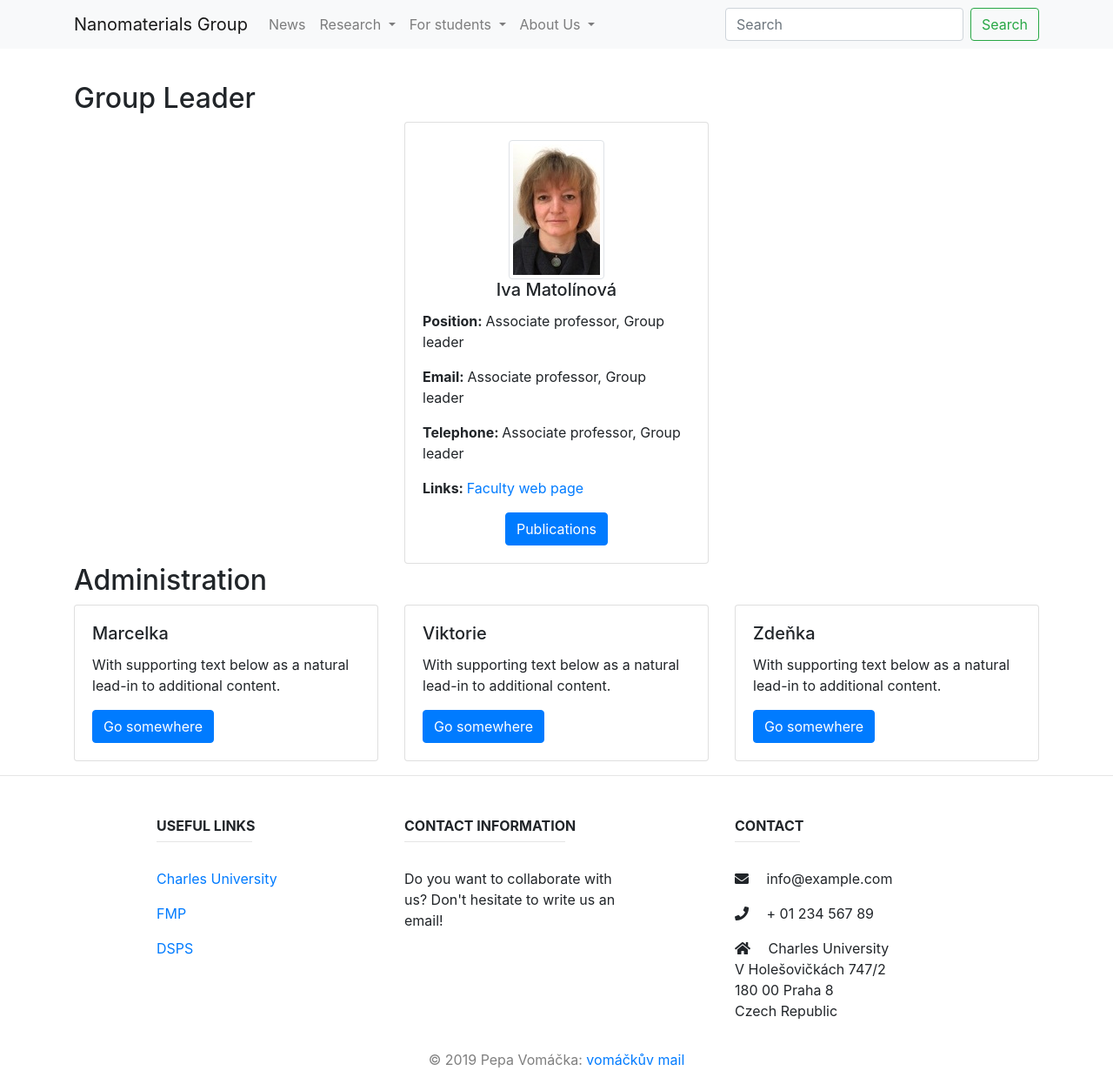
After one commit to vaclavmaixner/nano-website, a Flask app: page /people in a window 1280 px wide. The commit adds this page. Shown: the whole page at 87% size. Run offline with Flask 2, Linux system fonts and the light colour scheme; some libraries are stand-ins or nearby versions.

```diff
--- a/app/forms.py
+++ b/app/forms.py
@@ -9,7 +9,7 @@ class LoginForm(FlaskForm):
     submit = SubmitField('Sign In')
 
 class PostNewsArticle(FlaskForm):
-    post = TextAreaField('Write news', validators=[
+    post = TextAreaField(u'Write news', validators=[
         DataRequired(), Length(min=1)])
     submit = SubmitField('Submit')
 
--- a/app/routes.py
+++ b/app/routes.py
@@ -111,6 +111,11 @@ def about_us():
     return render_template('about-us.html')
 
 
+@app.route('/people')
+def people():
+    return render_template('people.html')
+
+
 @app.route('/login', methods=['GET', 'POST'])
 def login():
     if current_user.is_authenticated:
--- a/app/templates/base.html
+++ b/app/templates/base.html
@@ -77,7 +77,7 @@
             </a>
             <div class="dropdown-menu" aria-labelledby="navbarDropdown">
               <a class="dropdown-item" href="#">Contact</a>
-              <a class="dropdown-item" href="#">People</a>
+              <a class="dropdown-item" href="/people">People</a>
               {% if current_user.is_anonymous %}
               <a class="dropdown-item" href="{{ url_for('login') }}">Login</a>
               {% else %}
--- a/app/templates/news.html
+++ b/app/templates/news.html
@@ -12,6 +12,7 @@
             <h5 class="card-title">New NAP-XPS pump</h5>
             <p class="card-text">{{ article.body|safe }}</p>
             <a style="float: right;" href="{{ url_for('.article', id=article.id) }}">View</a>
+            <img src="static/img/ceo.jpeg" width="50" height="50">
             <img src="{{url_for('static', variable="img", filename='img/ceo.jpeg')}}" />
             <p>"{{ article.body }}"</p>
         </div>
--- /dev/null
+++ b/app/templates/people.html
@@ -0,0 +1,58 @@
+{% extends "base.html" %}
+
+{% set active_page = "people" %}
+
+{% block content %}
+<div class="container">
+    <br>
+    <h2>Group Leader </h2>
+    <div class="row">
+      <div class="col-sm-4">
+      </div>
+      <div class="col-sm-4">
+        <div class="card">
+          <div class="card-body text-center">
+             <img class="img-thumbnail" src="../static/img/matolinova.jpg" alt="Generic placeholder image" max-width="140" max-height="140">
+            <h5 class="card-title">Iva Matolínová</h5>
+            <p class="card-text text-left"><b>Position: </b>Associate professor, Group leader</p>
+            <p class="card-text text-left"><b>Email: </b>Associate professor, Group leader</p>
+            <p class="card-text text-left"><b>Telephone: </b>Associate professor, Group leader</p>
+            <p class="card-text text-left"><b>Links: </b><a href="" >Faculty web page</a> </p>
+            <a href="#" class="btn btn-primary">Publications</a>
+          </div>
+        </div>
+      </div>
+    </div><!-- /row -->
+    <h2>Administration </h2>
+    <div class="row">
+      <div class="col-sm-4">
+        <div class="card">
+          <div class="card-body">
+            <h5 class="card-title">Marcelka</h5>
+            <p class="card-text">With supporting text below as a natural lead-in to additional content.</p>
+            <a href="#" class="btn btn-primary">Go somewhere</a>
+          </div>
+        </div>
+      </div>
+      <div class="col-sm-4">
+        <div class="card">
+          <div class="card-body">
+            <h5 class="card-title">Viktorie</h5>
+            <p class="card-text">With supporting text below as a natural lead-in to additional content.</p>
+            <a href="#" class="btn btn-primary">Go somewhere</a>
+          </div>
+        </div>
+      </div>
+      <div class="col-sm-4">
+        <div class="card">
+          <div class="card-body">
+            <h5 class="card-title">Zdeňka</h5>
+            <p class="card-text">With supporting text below as a natural lead-in to additional content.</p>
+            <a href="#" class="btn btn-primary">Go somewhere</a>
+          </div>
+        </div>
+      </div>
+    </div><!-- /row -->
+
+  </div><!-- /container -->
+{% endblock %}
```
Also changed, not shown: app/templates/admin.html (+38 -1 lines), app/templates/ceo.jpeg (deleted).
